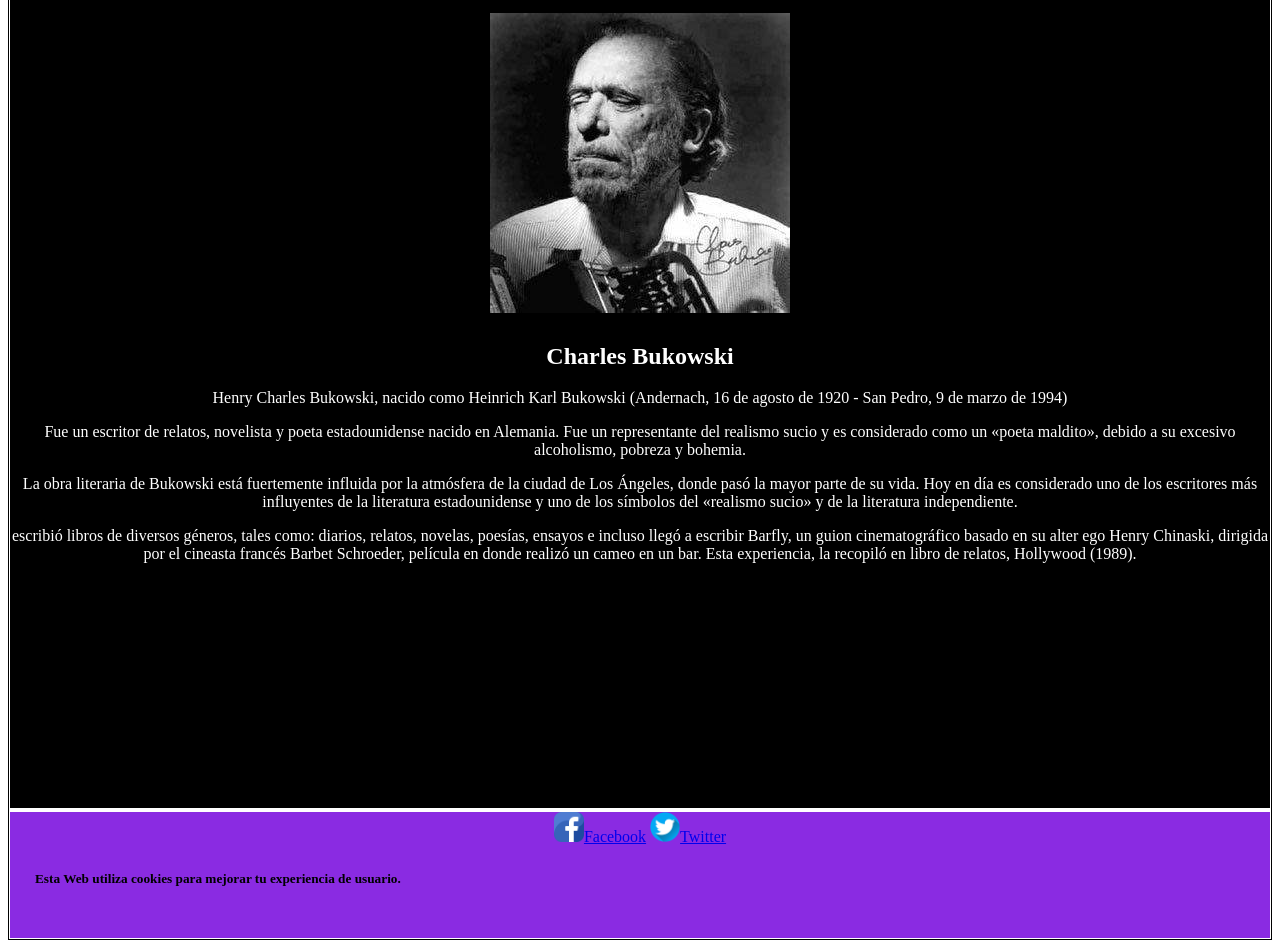
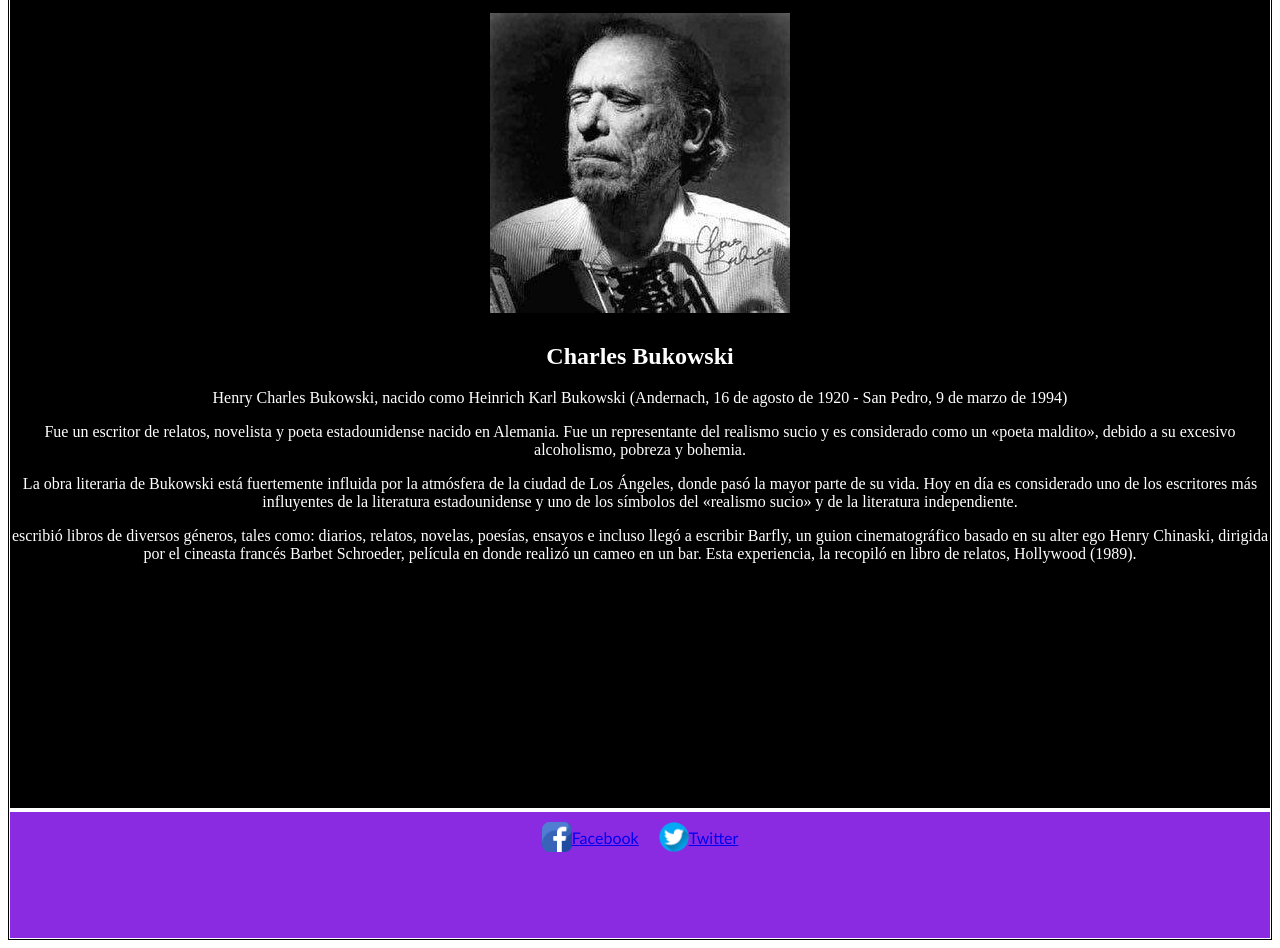
Before and after one commit to nicolasfossati/IdeaFossati, a plain HTML site: page pages/index.html in a window 1280 px wide. Shown: the part 350-1298 px from the top of the page. Drawn offline with Linux system fonts and the light colour scheme.

Commit message:
Ahora hice unos cambios al footer para todas las pags

```diff
--- a/pages/index.html
+++ b/pages/index.html
@@ -51,22 +51,12 @@
 
         <div class= "footer">
 
-            <div>
-                <img src="../images/facebook.png" height="30" width="30" alt="Logo de facebook"><a href="https://www.facebook.com/"target="_blank">Facebook</a>
-                <img src="../images/twitter.png" height="30" width="30" alt="Logo de Twitter"><a href="https://www.twitter.com/"target="_blank">Twitter</a>
-
-            </div>
-
-            <div>
-                <h5>
-                    Esta Web utiliza cookies para mejorar tu experiencia de usuario.
-                </h5>
+            <ul>
+                <li><img src="../images/facebook.png" height="30" width="30" alt="Logo de facebook"><a href="https://www.facebook.com/"target="_blank">Facebook</a></li>
+                <li><img src="../images/twitter.png" height="30" width="30" alt="Logo de Twitter"><a href="https://www.twitter.com/"target="_blank">Twitter</a></li>
+            </ul>
 
         </div>
-
-
-
-
 
 
     </div>
--- a/styles.css
+++ b/styles.css
@@ -181,7 +181,8 @@ color: white;
 
 }
 .footer{
-    display: grid;
+    display: flex;
+    box-sizing: border-box;
     background-color: blueviolet;
     grid-area: footer;
     border: 1px solid white;
@@ -192,11 +193,30 @@ color: white;
 
 }
 
-.footer div h5{
-    width: fit-content;
-    margin: 25px;
-    background-color: blueviolet;
+.footer ul{
+    display: flex;
+    box-sizing: border-box;
+    list-style: none;
+    margin: 0;
+    padding: 0;
+    align-items: center;
+    align-content: center;
+    justify-content: center;
+    justify-items: center;
     text-align: center;
+}
+
+.footer ul li{
+    display: flex;
+    flex-wrap: wrap;
+    box-sizing: border-box;
+    text-align: center;
+    margin: 10px;
+    font-family: 'Gill Sans', 'Gill Sans MT', Calibri, 'Trebuchet MS', sans-serif;
+    align-items: center;
+    align-content: center;
+    justify-content: center;
+    justify-items: center;
 }
 
 .column{
```
Also changed, not shown: pages/biografia.html (+6 -12 lines), pages/enlaces.html (+4 -10 lines), pages/fotos.html (+6 -12 lines), pages/manuscritos.html (+6 -12 lines).
